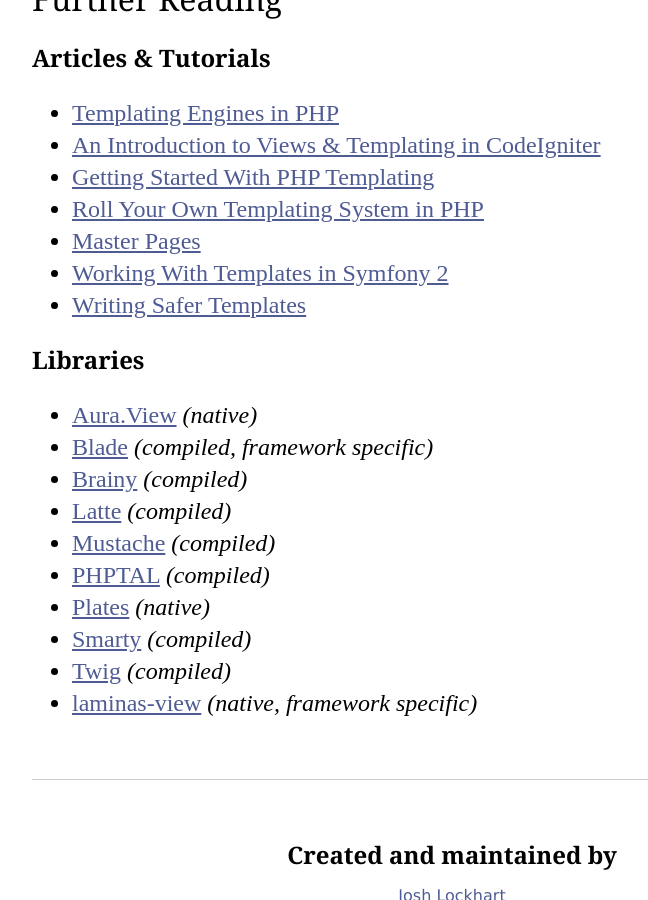
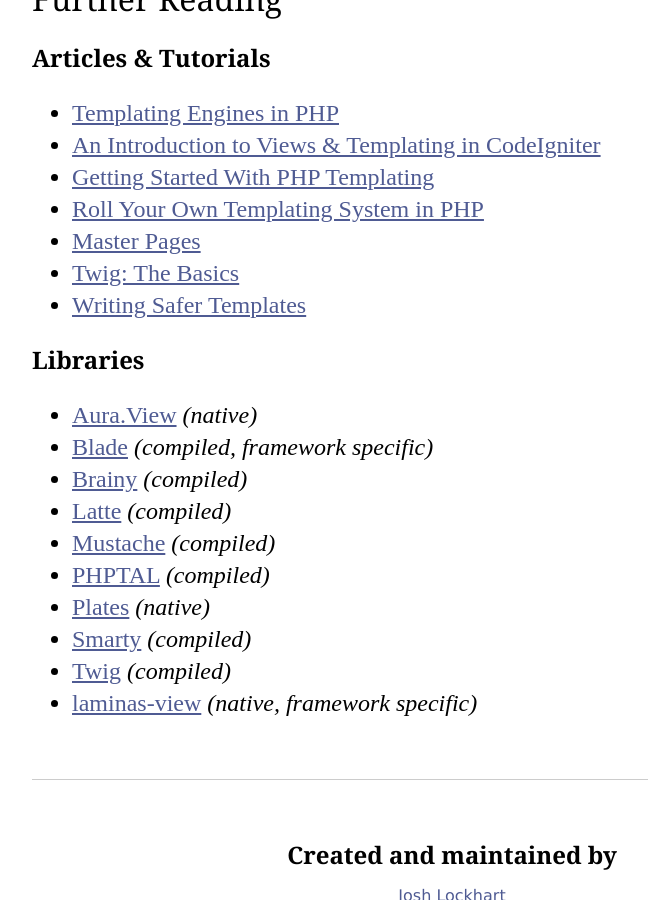
Before and after one commit to codeguy/php-the-right-way, a Jekyll site: the page built from _posts/08-05-01-Further-Reading.md, in a window 1280 px wide and 900 px high, scrolled down 1248 px. Shown: the whole window, without its empty margins (188-836 px from the left). Built offline with Jekyll 4.4.1, drawn with Linux system fonts in a browser that asks for light colours; our own code applies the rules of GitHub Pages for plain Markdown files.

Commit message:
Update 08-05-01-Further-Reading.md
updated Symfony 2 resource to more recent Symfonycasts tutorial page

```diff
--- a/_posts/08-05-01-Further-Reading.md
+++ b/_posts/08-05-01-Further-Reading.md
@@ -12,7 +12,7 @@ anchor:  templating_further_reading
 * [Getting Started With PHP Templating](https://www.smashingmagazine.com/2011/10/getting-started-with-php-templating/)
 * [Roll Your Own Templating System in PHP](https://code.tutsplus.com/tutorials/roll-your-own-templating-system-in-php--net-16596)
 * [Master Pages](https://laracasts.com/series/laravel-from-scratch/episodes/7)
-* [Working With Templates in Symfony 2](https://code.tutsplus.com/tutorials/working-with-templates-in-symfony-2--cms-21172)
+* [Twig: The Basics](https://symfonycasts.com/screencast/twig/basics)
 * [Writing Safer Templates](https://github.com/box/brainy/wiki/Writing-Safe-Templates)
 
 ### Libraries
```
